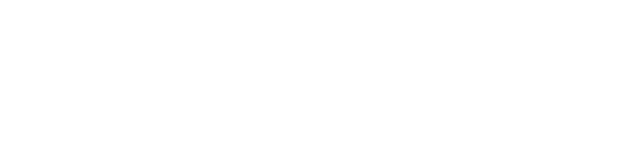
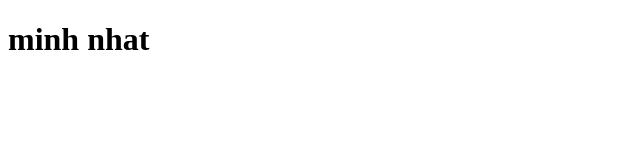
Before and after one commit to minhnhat6873/monopoly, a plain HTML site: page index.html in a window 1280 px wide. Shown: the whole page, without its empty margins (0-640 px from the left). Drawn offline with Linux system fonts and the light colour scheme.

Commit message:
Update index.html

```diff
--- a/index.html
+++ b/index.html
@@ -5,5 +5,6 @@
     <meta name="viewport" content="width=device-width, initial-scale=1.0" />
     <title>độc quyền minh nhật</title>
   </head>
-  <body></body>
+  <body><h1>minh nhat</h1>
+  </body>
 </html>
```
